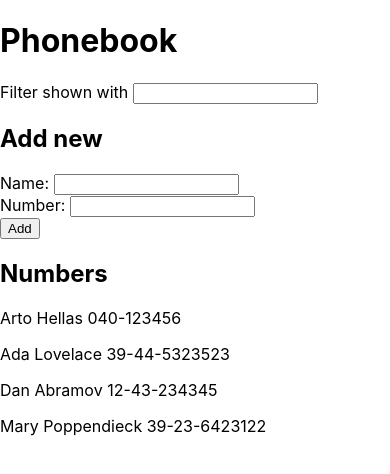
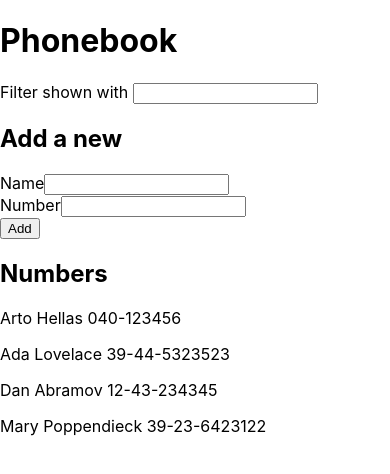
Before and after one commit to anttio/fullstackopen, a React (Create React App) app in the folder part2/phonebook/: page / in a window 390 px wide. Shown: the top 474 px of the page. Built offline with nearby package versions, Linux system fonts and the light colour scheme; the HTML template or start-up script is replaced by a standard one.

Commit message:
phonebook step 5

```diff
--- a/part2/phonebook/src/App.js
+++ b/part2/phonebook/src/App.js
@@ -1,4 +1,42 @@
 import React, { useEffect, useState } from 'react';
+
+const Filter = ({ value, handleChange }) => {
+  return (
+    <div>
+      Filter shown with <input value={value} onChange={handleChange} />
+    </div>
+  );
+};
+
+const PersonForm = ({ fields, handleSubmit }) => {
+  return (
+    <form onSubmit={handleSubmit}>
+      {fields.map((field) => {
+        return (
+          <div key={field.label}>
+            <label>
+              {field.label}
+              <input value={field.value} onChange={field.handler} />
+            </label>
+          </div>
+        );
+      })}
+      <button type="submit">Add</button>
+    </form>
+  );
+};
+
+const Persons = ({ persons }) => {
+  return (
+    <div>
+      {persons.map((person) => (
+        <p key={person.name}>
+          {person.name} {person.number}
+        </p>
+      ))}
+    </div>
+  );
+};
 
 const App = () => {
   const [persons, setPersons] = useState([
@@ -9,10 +47,10 @@ const App = () => {
   ]);
   const [newName, setNewName] = useState('');
   const [newNumber, setNewNumber] = useState('');
-  const [filter, setFilter] = useState('');
   const [filteredPersons, setFilteredPersons] = useState(persons);
+  const [newFilter, setNewFilter] = useState('');
 
-  const addPerson = (event) => {
+  const addNewPerson = (event) => {
     event.preventDefault();
 
     if (persons.some((person) => person.name === newName)) {
@@ -29,6 +67,18 @@ const App = () => {
     setNewNumber('');
   };
 
+  const handleFilterChange = (event) => {
+    setNewFilter(event.target.value);
+  };
+
+  useEffect(() => {
+    setFilteredPersons(
+      persons.filter((person) =>
+        person.name.toLowerCase().includes(newFilter.toLocaleLowerCase())
+      )
+    );
+  }, [newFilter, persons]);
+
   const handleNameChange = (event) => {
     setNewName(event.target.value);
   };
@@ -37,44 +87,22 @@ const App = () => {
     setNewNumber(event.target.value);
   };
 
-  const handleFilterChange = (event) => {
-    setFilter(event.target.value);
-  };
-
-  useEffect(() => {
-    setFilteredPersons(
-      persons.filter((person) =>
-        person.name.toLowerCase().includes(filter.toLocaleLowerCase())
-      )
-    );
-  }, [filter, persons]);
-
   return (
     <div>
       <h1>Phonebook</h1>
-      <div>
-        Filter shown with <input value={filter} onChange={handleFilterChange} />
-      </div>
+      <Filter value={newFilter} handleChange={handleFilterChange} />
 
-      <h2>Add new</h2>
-      <form onSubmit={addPerson}>
-        <div>
-          Name: <input value={newName} onChange={handleNameChange} />
-        </div>
-        <div>
-          Number: <input value={newNumber} onChange={handleNumberChange} />
-        </div>
-        <div>
-          <button type="submit">Add</button>
-        </div>
-      </form>
+      <h2>Add a new</h2>
+      <PersonForm
+        fields={[
+          { label: 'Name', value: newName, handler: handleNameChange },
+          { label: 'Number', value: newNumber, handler: handleNumberChange },
+        ]}
+        handleSubmit={addNewPerson}
+      />
 
       <h2>Numbers</h2>
-      {filteredPersons.map((person) => (
-        <p key={person.name}>
-          {person.name} {person.number}
-        </p>
-      ))}
+      <Persons persons={filteredPersons} />
     </div>
   );
 };
```
